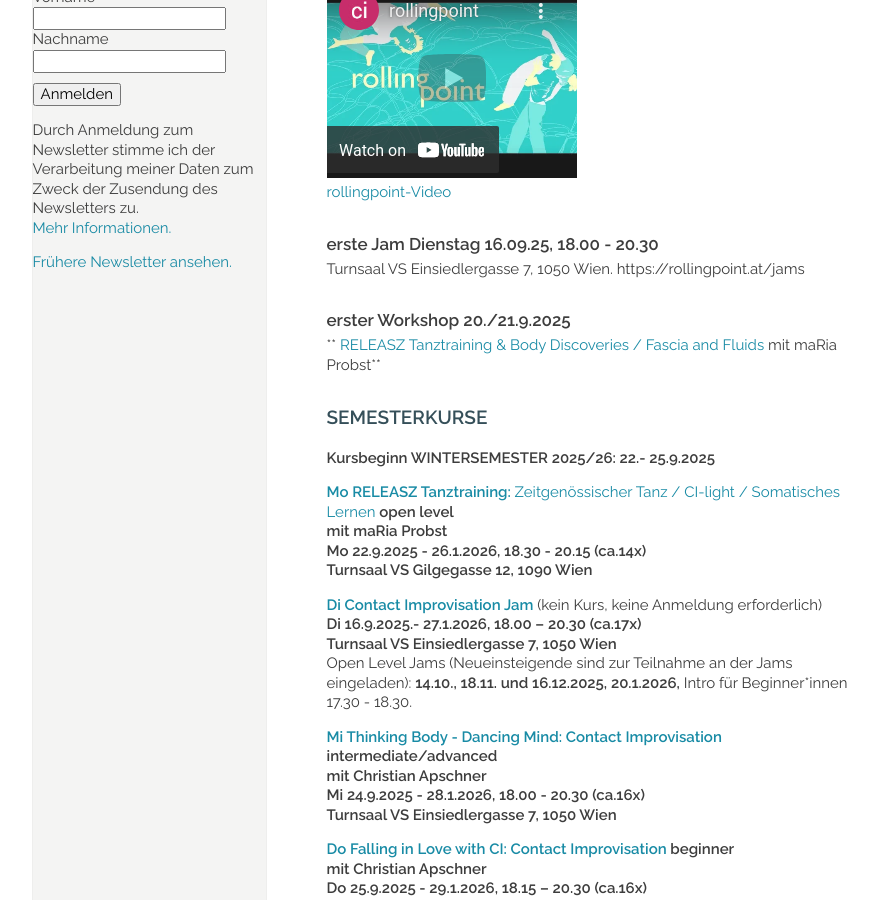
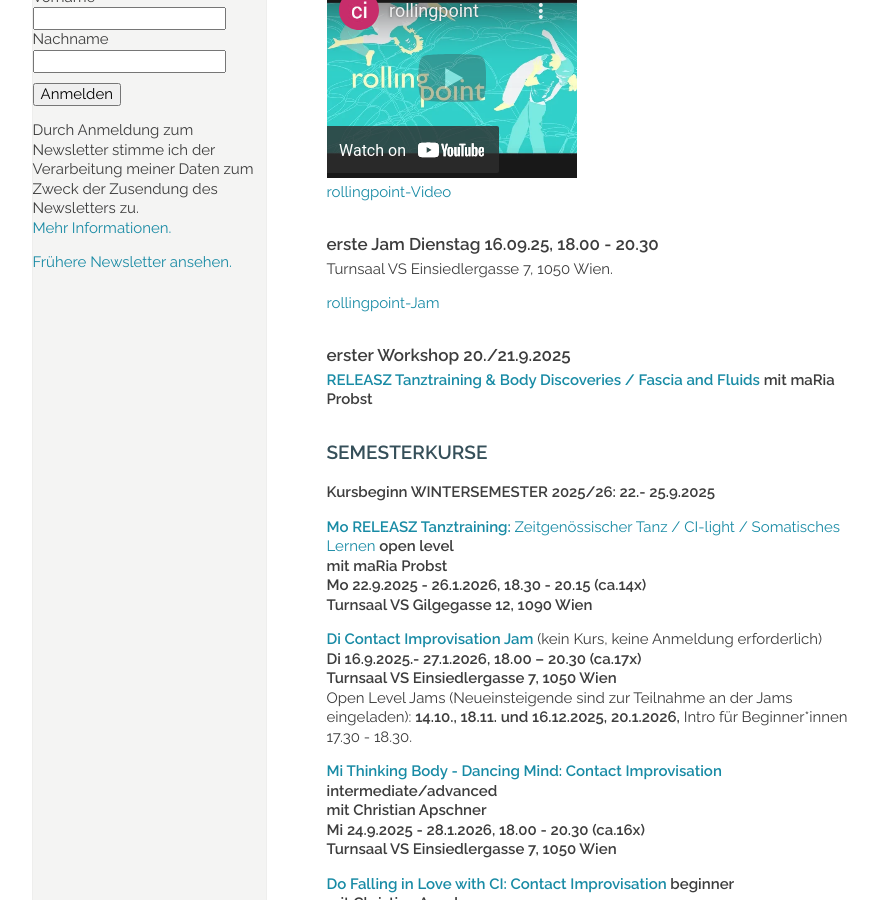
Before and after one commit to manulari/rollingpointat, a Jekyll site: the page built from _pages_de/index.md, in a window 1280 px wide and 900 px high, scrolled down 1148 px. Shown: the whole window, without its empty margins (152-1030 px from the left). Built offline with Jekyll 4.4.1, drawn with Linux system fonts in a browser that asks for light colours; comment, search, counter and statistics services are not loaded.

Commit message:
Update page (de) “index”

```diff
--- a/_pages_de/index.md
+++ b/_pages_de/index.md
@@ -39,13 +39,17 @@ Ob mit oder ohne Vorerfahrung – alle Körper sind fähig zu künstlerischem Au
 <div class="imglink"><a target="_blank" href="https://www.youtube.com/embed/kp3DqzN1Ldo"><img src="/assets/uploads/video_vorschau_rollingpoint.png" alt="" /><div>rollingpoint-Video</div></a></div>
 
 ##### erste Jam Dienstag 16.09.25, 18.00 - 20.30
-Turnsaal VS Einsiedlergasse 7, 1050 Wien. https://rollingpoint.at/jams
+Turnsaal VS Einsiedlergasse 7, 1050 Wien. <!--StartFragment-->
+
+[rollingpoint-Jam](https://rollingpoint.at/jams)
+
+<!--EndFragment-->
 
 ##### erster Workshop **20./21.9.2025**
 
 <!--StartFragment-->
 
-** [RELEASZ Tanztraining & Body Discoveries / Fascia and Fluids](https://rollingpoint.at/ws2025-26#faszien) mit maRia Probst**
+**[RELEASZ Tanztraining & Body Discoveries / Fascia and Fluids](https://rollingpoint.at/ws2025-26#faszien) mit maRia Probst**
 
 <!--EndFragment-->
 
```
